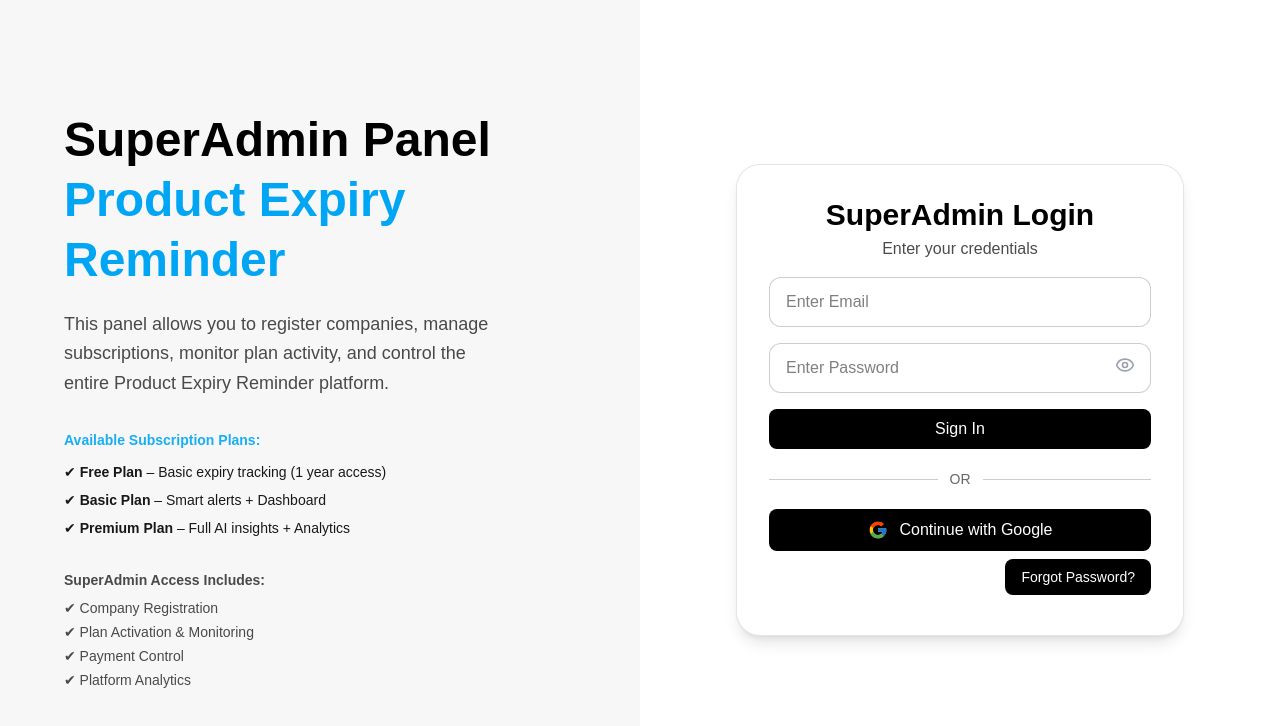
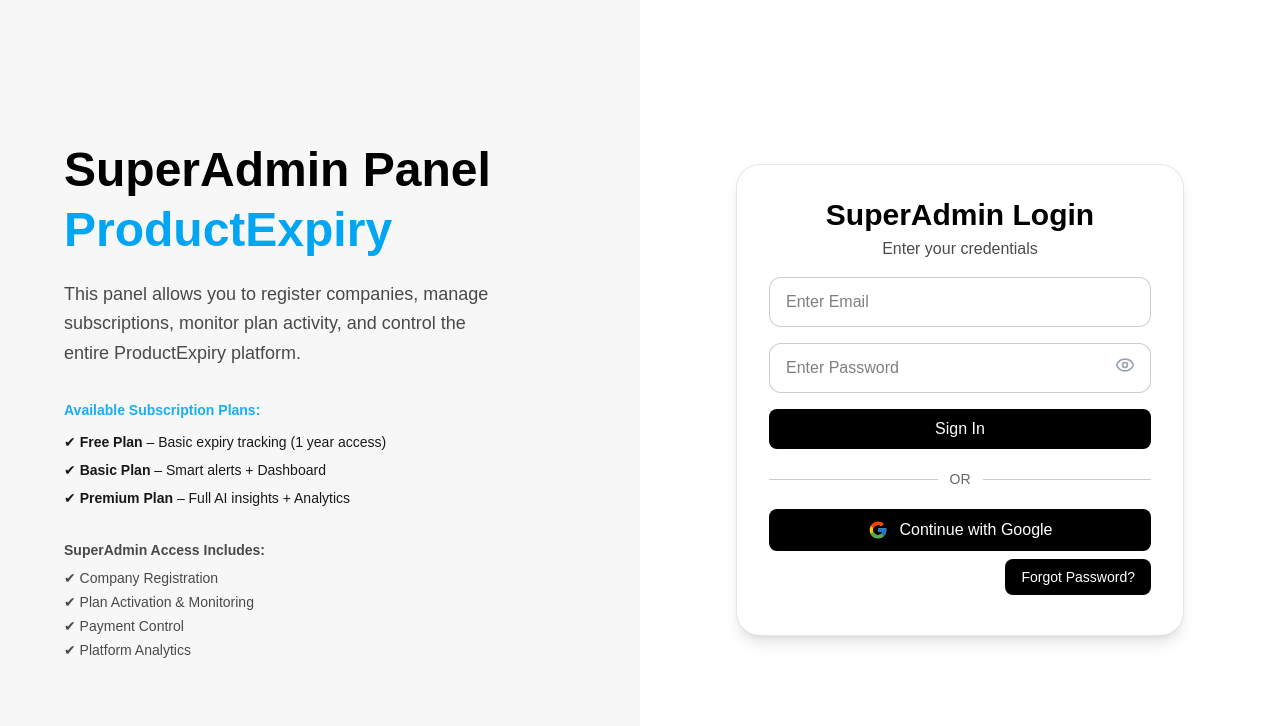
Before and after one commit to ParasVarankar23/product_expiry_superadmin, a Next.js app: page / in a window 1280 px wide. Shown: the top 726 px of the page. Built offline with nearby package versions, Linux system fonts and the light colour scheme; no server answers.

Commit message:
feat: add @react-oauth/google dependency and update branding in LoginPage component

```diff
--- a/package.json
+++ b/package.json
@@ -8,6 +8,7 @@
     "start": "next start"
   },
   "dependencies": {
+    "@react-oauth/google": "^0.13.4",
     "axios": "^1.13.5",
     "lucide-react": "^0.575.0",
     "next": "16.1.6",
--- a/src/components/layout/login.jsx
+++ b/src/components/layout/login.jsx
@@ -64,13 +64,13 @@
             >
                 <h1 className="text-5xl font-extrabold mb-5 leading-tight">
                     SuperAdmin Panel{" "}
-                    <span className="text-sky-500">Product Expiry Reminder</span>
+                    <span className="text-sky-500">ProductExpiry</span>
                 </h1>
 
                 <p className="text-lg opacity-70 max-w-md leading-relaxed">
                     This panel allows you to register companies, manage
                     subscriptions, monitor plan activity, and control the
-                    entire Product Expiry Reminder platform.
+                    entire ProductExpiry platform.
                 </p>
 
                 <div className="mt-8 space-y-3 text-sm opacity-90">
```
Also changed, not shown: 1 other file (tests, documents, lock files or other folders).
